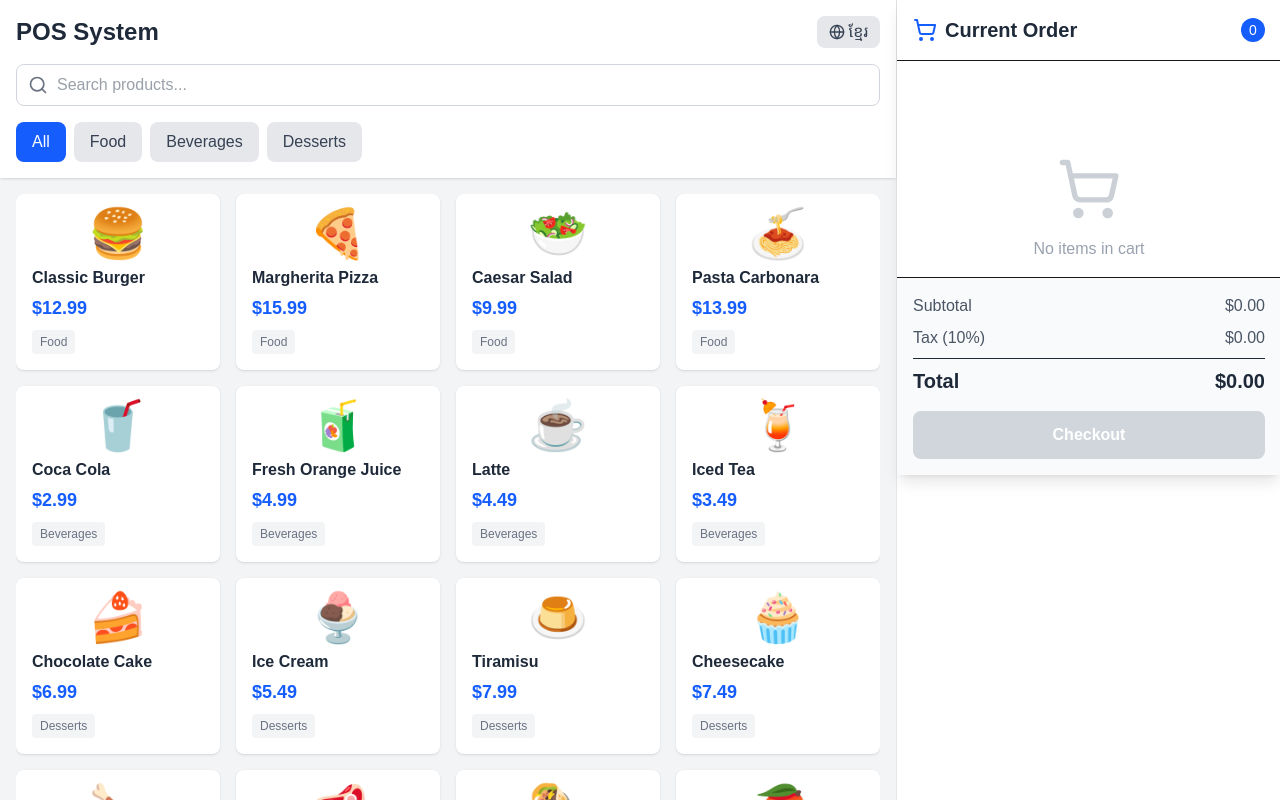
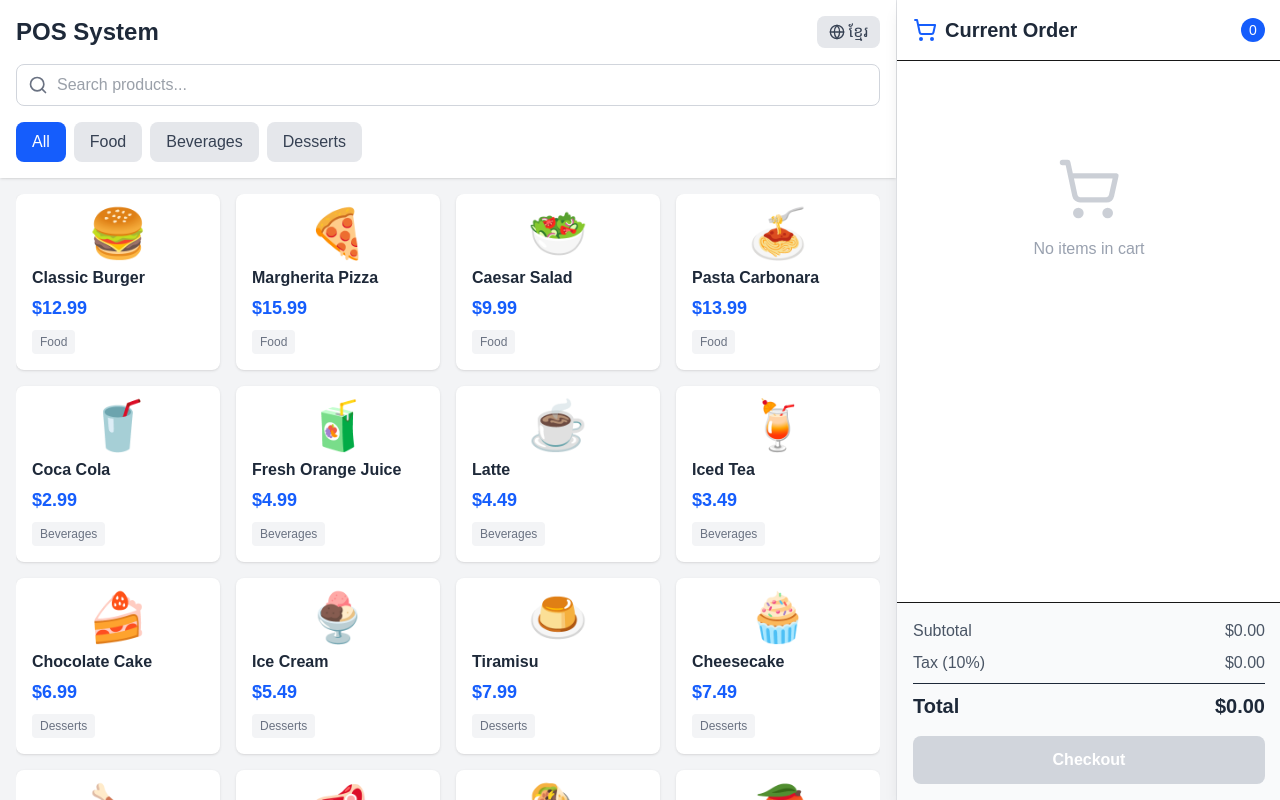
Before and after one commit to Ari-ICU/pos-client-view-ui, a Next.js app: page / in a window 1280 px wide. Shown: the top 800 px of the page. Built offline with nearby package versions, Linux system fonts and the light colour scheme.

Commit message:
first commit

```diff
--- a/src/components/pos/Cart.tsx
+++ b/src/components/pos/Cart.tsx
@@ -42,7 +42,8 @@ export default function Cart({ onCheckout }: { onCheckout: () => void }) {
     const totalItems = cart.reduce((sum, item) => sum + item.quantity, 0);
 
     return (
-        <div className="  w-full sm:w-96 bg-white shadow-lg flex flex-col top-0 sticky ">
+        <div className="w-full sm:w-96 bg-white shadow-lg flex flex-col top-0 sticky overflow-auto
+            h-full sm:h-screen ">
             {/* Cart Header */}
             <div className="p-4 border-b">
                 <div className="flex items-center gap-2">
```
